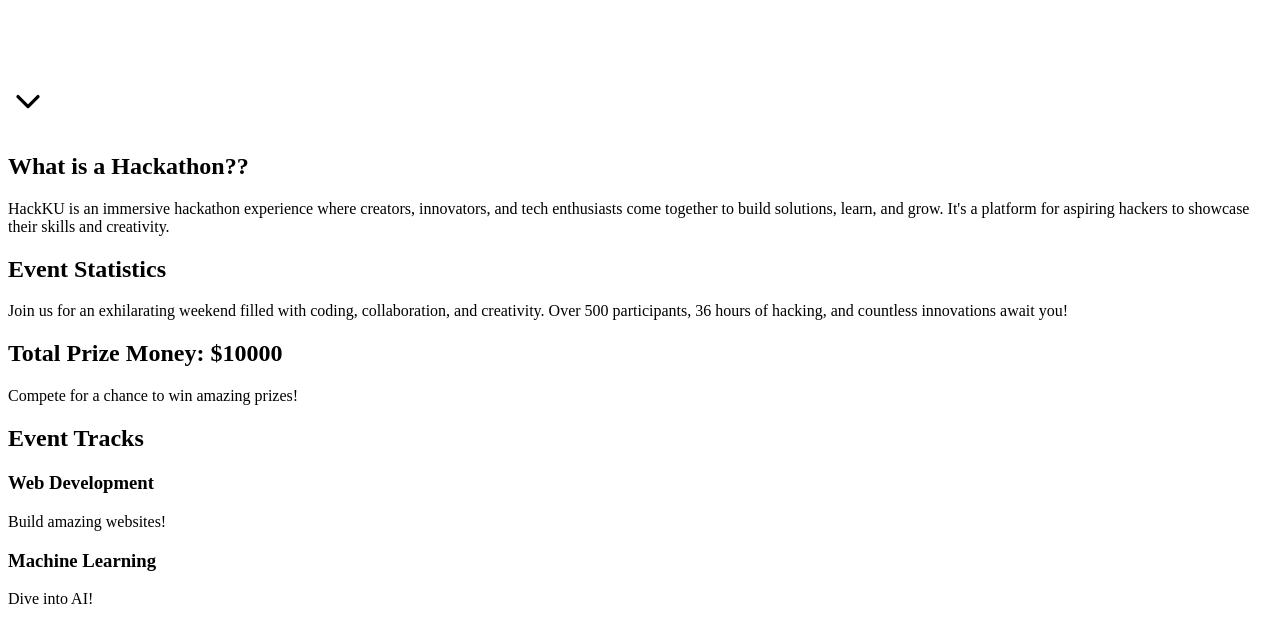
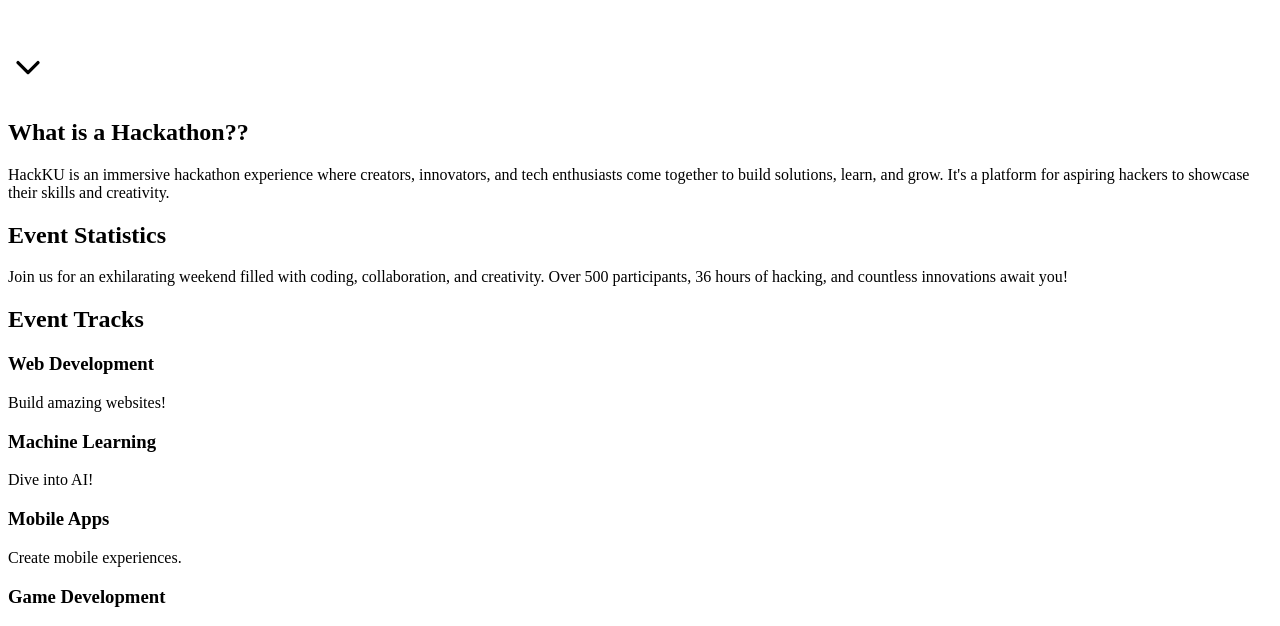
Before and after one commit to the-hackku/hackku25-website, a Next.js app: page /SplashPage in a window 1280 px wide. Shown: the part 173-799 px from the top of the page. Built offline with nearby package versions, Linux system fonts and the light colour scheme.

Commit message:
update loader

```diff
--- a/app/schedule/page.tsx
+++ b/app/schedule/page.tsx
@@ -34,6 +34,7 @@ export default async function SchedulePage() {
 
   return (
     <div className="container mx-auto py-6">
+      <h1 className="text-4xl font-bold ">Event Schedule</h1>
       <ScheduleGrid schedule={formattedEvents} />
     </div>
   );
--- a/app/tracks/page.tsx
+++ b/app/tracks/page.tsx
@@ -39,7 +39,7 @@ const TracksPage = () => {
   ];
 
   return (
-    <div className="container mx-auto p-4">
+    <div className="container mx-auto py-6">
       <h1 className="text-4xl font-bold mb-6">Event Tracks</h1>
       <div className="grid grid-cols-1 md:grid-cols-2 lg:grid-cols-3 gap-4">
         {tracks.map((track) => (
--- a/components/Header.tsx
+++ b/components/Header.tsx
@@ -147,7 +147,7 @@ const Header = ({ isRegistered }: { isRegistered: boolean }) => {
                       Tracks
                     </Link>
                   </TabsTrigger>
-                  <TabsTrigger value="faq" asChild>
+                  {/* <TabsTrigger value="faq" asChild>
                     <Link
                       href="/faq"
                       className="flex items-center text-lg font-medium"
@@ -159,7 +159,7 @@ const Header = ({ isRegistered }: { isRegistered: boolean }) => {
                       )}
                       FAQ
                     </Link>
-                  </TabsTrigger>
+                  </TabsTrigger> */}
                   {!isRegistered && (
                     <TabsTrigger value="register" asChild>
                       <Link
--- a/pages/SplashPage.tsx
+++ b/pages/SplashPage.tsx
@@ -15,9 +15,6 @@ export default function Component() {
     milliseconds: 0,
   });
 
-  const [prizeAmount, setPrizeAmount] = useState(0);
-  const totalPrize = 10000; // Total prize amount
-
   useEffect(() => {
     const eventDate = new Date("2025-04-04T08:00:00");
     const timer = setInterval(() => {
@@ -34,20 +31,6 @@ export default function Component() {
     }, 1);
 
     return () => clearInterval(timer);
-  }, []);
-
-  useEffect(() => {
-    const countUp = setInterval(() => {
-      setPrizeAmount((prev) => {
-        if (prev < totalPrize) {
-          return Math.min(prev + 100 / prev, totalPrize);
-        }
-        clearInterval(countUp);
-        return prev;
-      });
-    }, 50);
-
-    return () => clearInterval(countUp);
   }, []);
 
   const { scrollYProgress } = useScroll();
@@ -73,14 +56,6 @@ export default function Component() {
           >
             HackKU 2025
           </motion.h1>
-          <motion.p
-            initial={{ opacity: 0, y: 50 }}
-            animate={{ opacity: 1, y: 0 }}
-            transition={{ duration: 0.7, delay: 0.2 }}
-            className="text-2xl text-gray-300"
-          >
-            Forge Your Legacy. Seize the Magic.
-          </motion.p>
           <motion.div
             initial={{ opacity: 0 }}
             animate={{ opacity: 1 }}
@@ -103,7 +78,7 @@ export default function Component() {
             initial={{ opacity: 0, y: 20 }}
             animate={{ opacity: 1, y: 0 }}
             transition={{ duration: 0.7, delay: 0.8 }}
-            className="mt-6 text-xl text-gray-300"
+            className="text-lg text-gray-300"
           >
             April 4th - April 6th, 2025
           </motion.p>
@@ -159,24 +134,6 @@ export default function Component() {
         title="Event Statistics"
         description="Join us for an exhilarating weekend filled with coding, collaboration, and creativity. Over 500 participants, 36 hours of hacking, and countless innovations await you!"
       />
-
-      {/* Prize Money Section */}
-      <section className="relative w-full py-24 flex items-center justify-center bg-transparent">
-        <motion.div
-          initial={{ opacity: 0, y: 50 }}
-          whileInView={{ opacity: 1, y: 0 }}
-          transition={{ duration: 0.6 }}
-          className="max-w-2xl text-center"
-        >
-          <h2 className="text-4xl font-bold mb-6 bg-clip-text text-transparent bg-gradient-to-r from-indigo-400 to-blue-600">
-            Total Prize Money:{" "}
-            <span className="text-yellow-500">${prizeAmount}</span>
-          </h2>
-          <p className="text-xl text-gray-300 mb-8">
-            Compete for a chance to win amazing prizes!
-          </p>
-        </motion.div>
-      </section>
 
       {/* Tracks Section */}
       <TracksSection />
```
Also changed, not shown: components/DuckLoader.tsx (+23 -12 lines).
